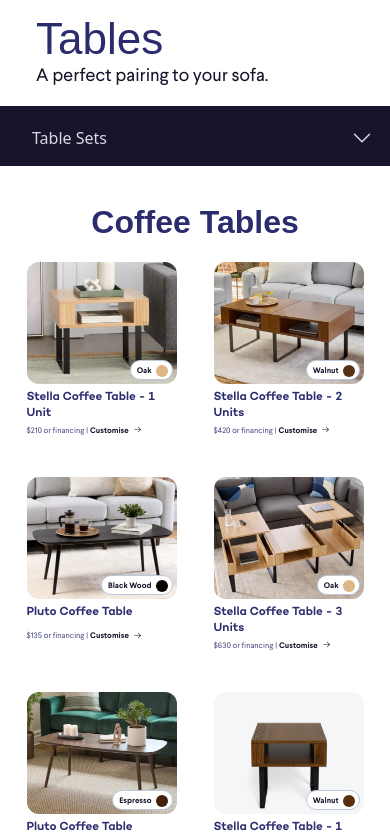
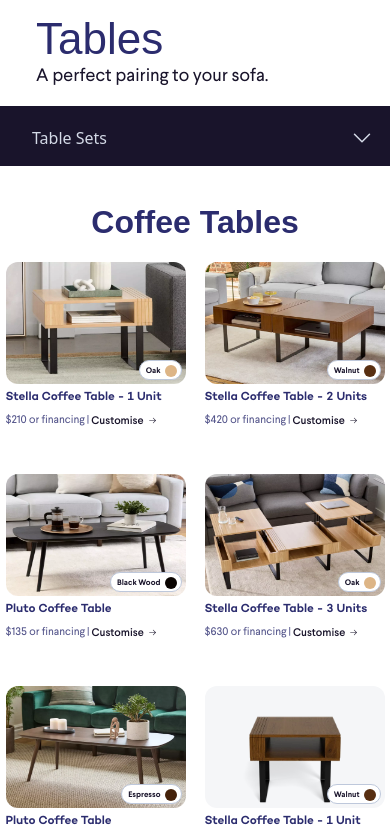
Before and after one commit to jay-kj-woo/coffee-table-ui, a Next.js app: page / in a window 390 px wide. Shown: the top 835 px of the page. Built offline with nearby package versions, Linux system fonts and the light colour scheme; a web font is replaced by a local one.

Commit message:
feat: applies responsive design for small screen (< 428px)

```diff
--- a/app/components/categorySection/CategorySection.tsx
+++ b/app/components/categorySection/CategorySection.tsx
@@ -33,7 +33,7 @@ export const CagetorySection = ({
           {title}
         </div>
       </div>
-      <div className="col relative grid grid-cols-2  justify-center justify-items-center gap-x-4 gap-y-10 px-4  py-4">
+      <div className=" relative grid grid-cols-2  justify-center justify-items-center gap-x-4 gap-y-10 px-4 py-4  sm:px-1">
         {products.map((product) => (
           <ProductCard key={`${title}_${product.id}`} product={product} />
         ))}
--- a/app/components/productCard/CardDescription.tsx
+++ b/app/components/productCard/CardDescription.tsx
@@ -10,15 +10,13 @@ export const CardDescription = ({ title, price, discount }: Prop) => {
       <div className="w-full cursor-pointer font-campton text-xs  font-semibold text-main-500">
         {title}
       </div>
-      <div className="flex h-[26px]  items-center gap-[2px] font-larsseit">
-        <span className=" text-[8px] text-main-300 ">{price}</span>
-        <span className=" text-[8px] text-main-300 ">|</span>
+      <div className="flex h-[26px] items-center gap-[2px] font-larsseit text-[8px] sm:text-[11px]">
+        <span className="  text-main-300 ">{price}</span>
+        <span className="  text-main-300 ">|</span>
         {discount ? (
-          <span className=" font-larsseit text-[8px] font-medium text-[#b35c1e]">
-            {discount}
-          </span>
+          <span className="   font-medium text-[#b35c1e]">{discount}</span>
         ) : (
-          <span className=" relative flex items-center gap-1 text-[8px] font-bold text-dark-500 ">
+          <span className=" relative flex items-center gap-1  font-medium text-dark-500 ">
             Customise
             <div className=" -translate-y-[1px] text-[9px]">
               <svg
@@ -41,7 +39,7 @@ export const CardDescription = ({ title, price, discount }: Prop) => {
         )}
       </div>
       {discount && (
-        <span className=" relative flex items-center gap-1 text-[8px] font-bold text-dark-500 ">
+        <span className=" relative flex items-center gap-1  text-[8px] font-medium text-dark-500 sm:text-[11px] ">
           Customise
           <div className=" -translate-y-[1px] text-[9px]">
             <svg
--- a/app/components/productCard/ProductCard.tsx
+++ b/app/components/productCard/ProductCard.tsx
@@ -19,7 +19,7 @@ export const ProductCard = ({ product }: Props) => {
   const { title, price, imageUrl, color, discount } = product;
 
   return (
-    <div className="relative flex h-full w-[150px] flex-col items-center gap-[6px]">
+    <div className="relative flex h-full w-[150px] flex-col items-center gap-[6px] sm:w-[180px]">
       <CardImage
         imageSrc={`/assets/images/${imageUrl}`}
         imageAlt={title}
--- a/tailwind.config.ts
+++ b/tailwind.config.ts
@@ -7,6 +7,12 @@ const config: Config = {
     './app/**/*.{js,ts,jsx,tsx,mdx}',
   ],
   theme: {
+    screens: {
+      sm: '375px',
+      md: '428px',
+      lg: '768px',
+      xl: '1024px',
+    },
     colors: {
       main: {
         500: '#2b2c6e',
```
